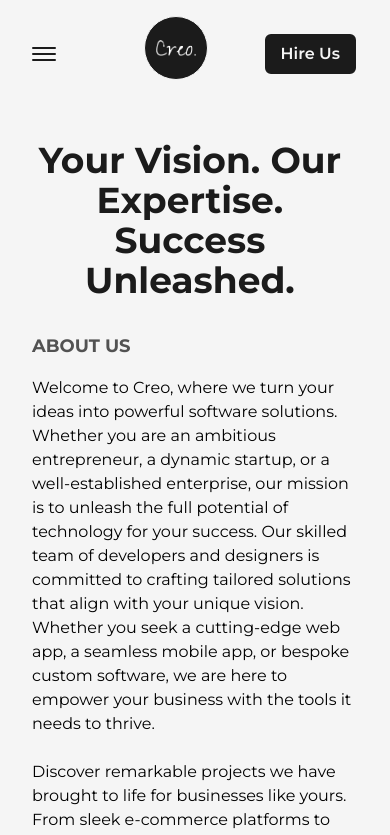
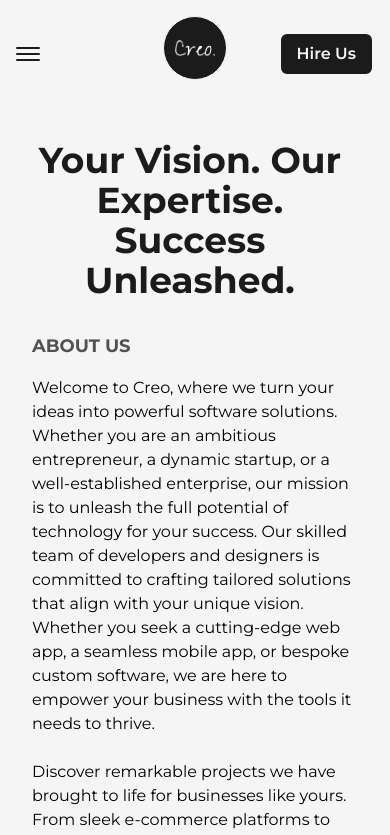
Before and after one commit to emmanuelandyeze/creo_ng, a Next.js app: page /about in a window 390 px wide. Shown: the top 835 px of the page. Built offline with nearby package versions, Linux system fonts and the light colour scheme.

Commit message:
first commit

```diff
--- a/src/components/Navbar.js
+++ b/src/components/Navbar.js
@@ -72,7 +72,7 @@ const Navbar = () => {
 		setIsOpen(!isOpen);
 	};
 	return (
-		<header className="w-full px-32 py-8 font-medium flex items-center justify-between dark:text-light relative z-10 lg:px-16 md:px-12 sm:px-8">
+		<header className="w-full px-32 py-8 font-medium flex items-center justify-between dark:text-light relative z-10 lg:px-16 md:px-12 sm:px-4">
 			<button
 				className="flex-col justify-center items-center hidden lg:flex"
 				onClick={handleClick}
@@ -272,7 +272,7 @@ const Navbar = () => {
 				</Link>
 			</div>
 
-			<div className="absolute left-[50%] sm:left-[45%] top-2 translate-x-[-50%]">
+			<div className="absolute left-[50%] sm:left-[50%] top-2 translate-x-[-50%]">
 				<Logo isOpen={isOpen} setIsOpen={setIsOpen} />
 			</div>
 		</header>
--- a/src/pages/index.js
+++ b/src/pages/index.js
@@ -141,7 +141,7 @@ export default function Home() {
 										</h2>
 									</div>
 								</div>
-								<div className="flex sm:mx-auto items-center self-center mt-2 lg:self-center sm:self-center pt-8">
+								<div className="flex  sm:justify-center sm:mx-auto items-center self-center mt-2 lg:self-center sm:self-center pt-8">
 									<Link
 										href={'/hire'}
 										className="flex items-center bg-dark text-light md:p-2 md:px-4 md:text-base dark:bg-light dark:text-dark hover:dark:bg-dark hover:dark:text-light hover:dark:border-light p-2.5 px-6 rounded-lg text-lg font-semibold hover:bg-light hover:text-dark border-2 border-solid border-transparent hover:border-dark mr-2"
```
